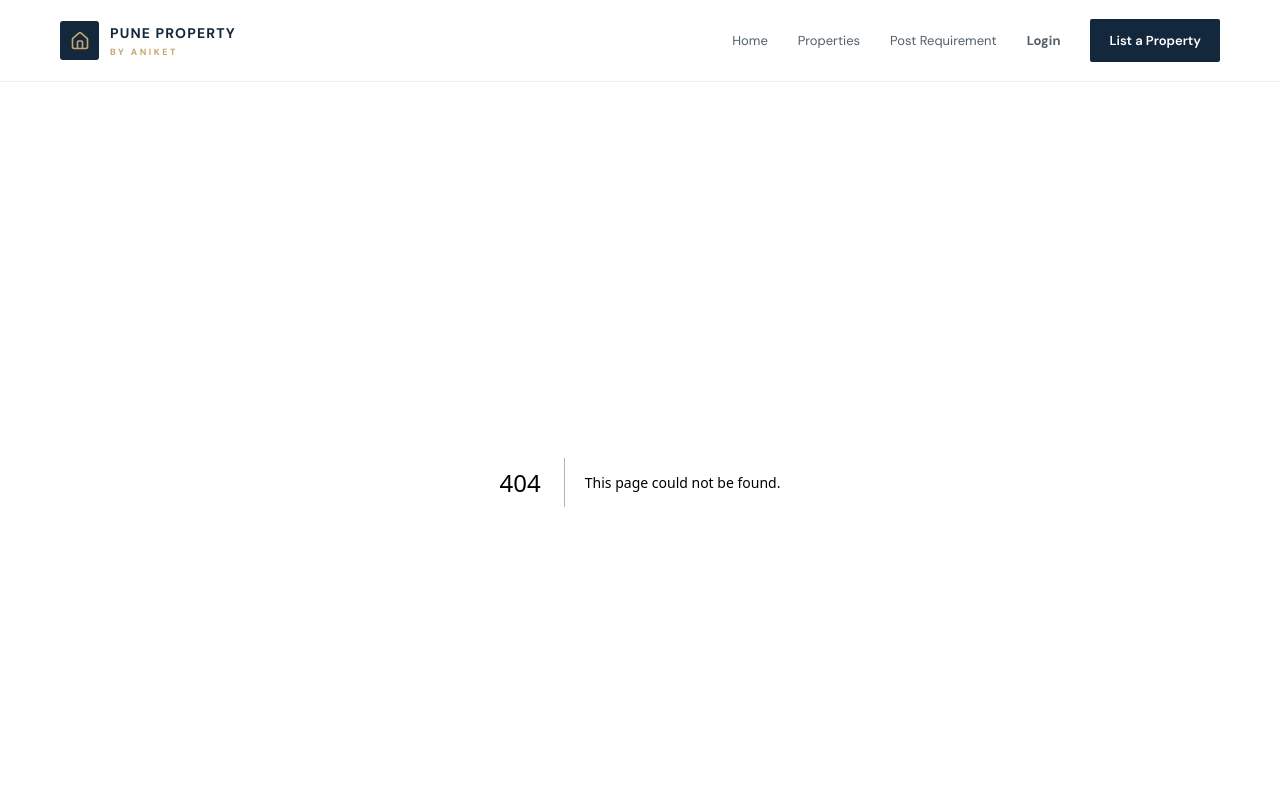
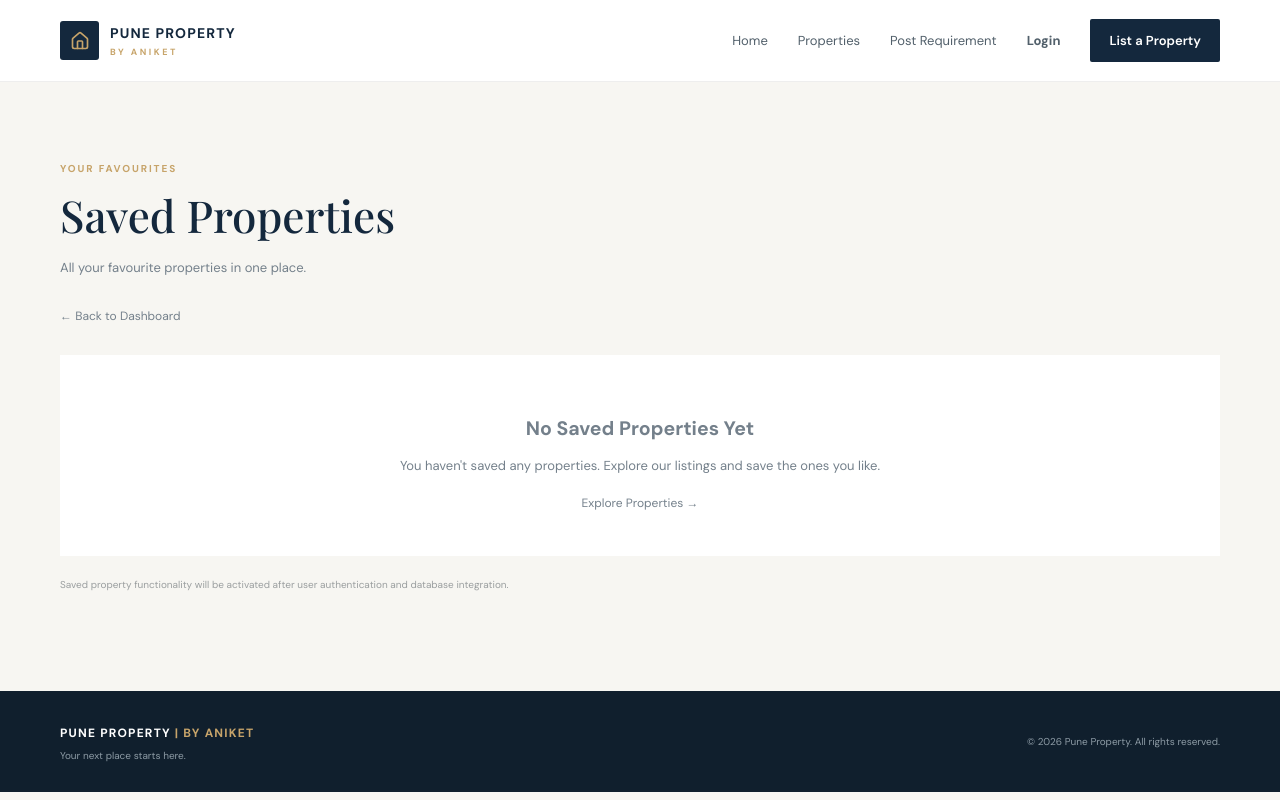
Before and after one commit to aniketavchar4/pune-property-by-aniket, a Next.js app: page /saved in a window 1280 px wide. Before the commit this address had no page. Shown: the top 800 px of the page. Built offline with nearby package versions, Linux system fonts and the light colour scheme; a web font is replaced by a local one.

Commit message:
Add saved properties page

```diff
--- /dev/null
+++ b/app/saved/page.tsx
@@ -0,0 +1,43 @@
+
+import Link from "next/link";
+
+export default function SavedPropertiesPage() {
+  return (
+    <main className="inner-page">
+      <div className="container">
+        <p className="eyebrow">YOUR FAVOURITES</p>
+
+        <h1 className="page-heading">Saved Properties</h1>
+
+        <p className="section-sub">
+          All your favourite properties in one place.
+        </p>
+
+        <div style={{ margin: "25px 0" }}>
+          <Link href="/dashboard" className="back-link">
+            ← Back to Dashboard
+          </Link>
+        </div>
+
+        <div className="empty-state" style={{ marginTop: "30px" }}>
+          <h2>No Saved Properties Yet</h2>
+          <p>
+            You haven't saved any properties. Explore our
+            listings and save the ones you like.
+          </p>
+
+          <div style={{ marginTop: "20px" }}>
+            <Link href="/buy" className="back-link">
+              Explore Properties →
+            </Link>
+          </div>
+        </div>
+
+        <p className="demo-note">
+          Saved property functionality will be activated
+          after user authentication and database integration.
+        </p>
+      </div>
+    </main>
+  );
+}
```
